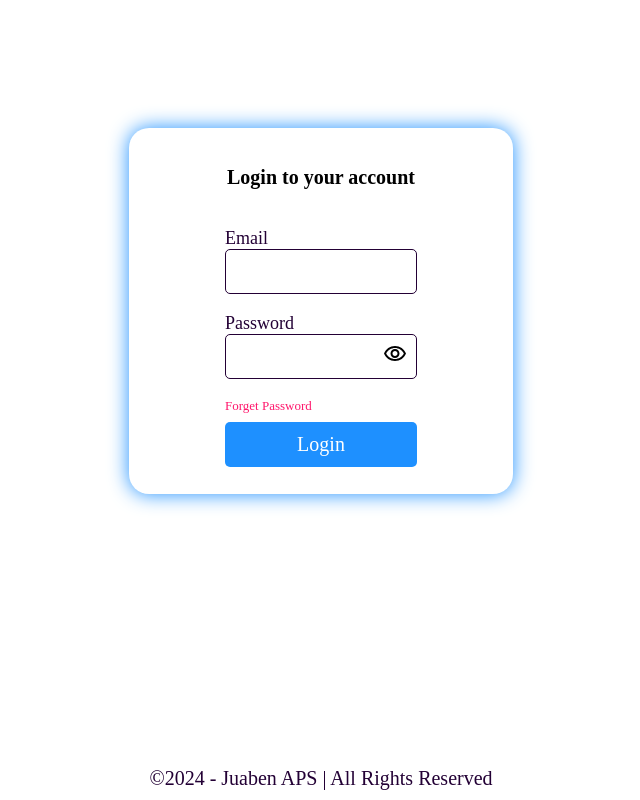
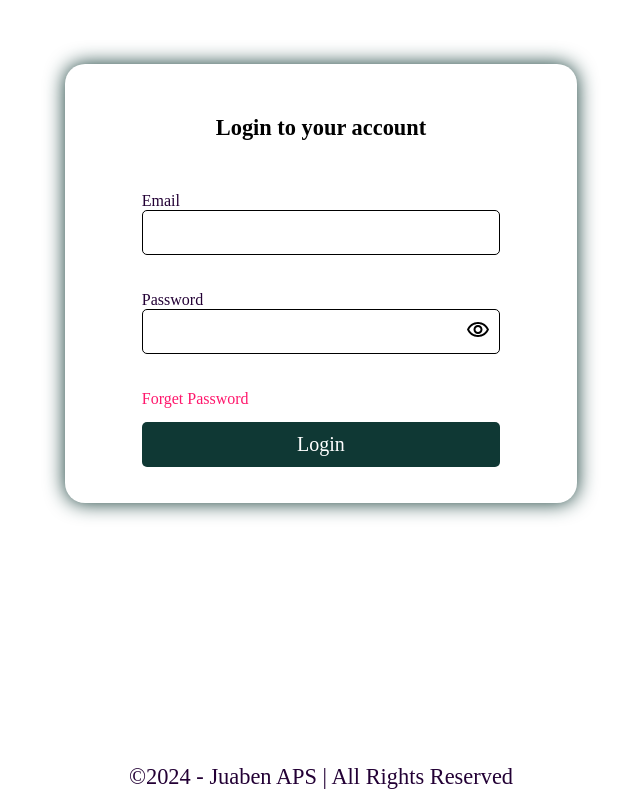
Before and after one commit to codinnovation/juaben-aps-school-portal, a Next.js app: page /login in a window 1280 px wide. Shown: the whole page, without its empty margins (319-959 px from the left). Built offline with nearby package versions, Linux system fonts and the light colour scheme; no server answers.

Commit message:
responsiveness for login page desktops/laptops

```diff
--- a/src/pages/login/index.js
+++ b/src/pages/login/index.js
@@ -10,20 +10,20 @@ import { useRouter } from "next/router";
 import { auth } from ".././../lib/firebase";
 
 
-function Index() {
+function LoginForm() {
   const [showPassword, setShowPassword] = useState(false);
-  const [isButtonClicked, setIsButtonClicked] = useState(false);
+  const [isSubmitting, setIsSubmitting] = useState(false);
   const router = useRouter();
 
-  const [user, setUser] = useState({
+  const [userCredentials, setUserCredentials] = useState({
     email: "",
     password: "",
   });
 
   const handleInputChange = (e) => {
     const { name, value } = e.target;
-    setUser((prevUser) => ({
-      ...prevUser,
+    setUserCredentials((prevCredentials) => ({
+      ...prevCredentials,
       [name]: value,
     }));
   };
@@ -31,11 +31,11 @@ function Index() {
   const handleFormSubmit = async (e) => {
     e.preventDefault();
 
-    setIsButtonClicked(true);
+    setIsSubmitting(true);
 
     let data = {
-      email: user.email,
-      password: user.password,
+      email: userCredentials.email,
+      password: userCredentials.password,
     };
 
     try {
@@ -49,27 +49,27 @@ function Index() {
 
       if (response.ok) {
         toast.success("Login successful");
-        setIsButtonClicked(false);
+        setIsSubmitting(false);
         router.push("/")
       } else {
         toast.error("Login Failed");
-        setIsButtonClicked(false);
+        setIsSubmitting(false);
       }
     } catch (error) {
       toast.error("Error Occurred");
-      setIsButtonClicked(false);
+      setIsSubmitting(false);
     } finally {
-      setIsButtonClicked(false);
+      setIsSubmitting(false);
     }
   };
 
 
   const resetPassword = async () => {
-   if(!email){
+    if(!userCredentials.email){
       toast.error("Please enter your email address")
     }
     try {
-     await sendPasswordResetEmail(auth, email);
+      await sendPasswordResetEmail(auth, userCredentials.email);
       toast.success("Password reset email sent. Please check your email.");
     } catch (error) {
       toast.error("Error sending password reset email");
@@ -79,10 +79,10 @@ function Index() {
 
   return (
     <>
-      {isButtonClicked && (
+      {isSubmitting && (
         <>
-          <div className={styles.circle_container}>
-            <div className={styles.circle}></div>
+          <div className={styles.loadingContainer}>
+            <div className={styles.loadingCircle}></div>
             <span>Please wait...</span>
           </div>
         </>
@@ -92,60 +92,60 @@ function Index() {
         <link rel="icon" href="/favicon.ico" />
       </Head>
 
-      <div className={styles.container}>
-        <div className={styles.container_items}>
-          <div className={styles.container_login}>
+      <div className={styles.authContainer}>
+        <div className={styles.authItems}>
+          <div className={styles.authLogin}>
             <h2>Login to your account</h2>
           </div>
 
-          <div className={styles.container_form}>
+          <div className={styles.authForm}>
             <form onSubmit={handleFormSubmit}>
-              <div className={styles.container_form_input}>
+              <div className={styles.authFormInput}>
                 <label>Email</label>
                 <input
                   type="text"
                   id="email"
                   name="email"
                   required
-                  value={user.email}
+                  value={userCredentials.email}
                   onChange={handleInputChange}
                 />
               </div>
 
-              <div className={styles.container_form_input}>
+              <div className={styles.authFormInput}>
                 <label>Password</label>
                 <input
                   type={showPassword ? "text" : "password"}
                   id="password"
                   name="password"
                   required
-                  value={user.password}
+                  value={userCredentials.password}
                   onChange={handleInputChange}
                 />
                 {showPassword ? (
                   <VisibilityOffOutlined
-                    className={styles.VisibilityIcon}
+                    className={styles.visibilityIcon}
                     onClick={() => setShowPassword(false)}
                   />
                 ) : (
                   <VisibilityOutlinedIcon
-                    className={styles.VisibilityIcon}
+                    className={styles.visibilityIcon}
                     onClick={() => setShowPassword(true)}
                   />
                 )}
               </div>
 
-              <div className={styles.container_forget_password}>
+              <div className={styles.authForgetPassword}>
                 <a onClick={resetPassword}>Forget Password</a>
               </div>
 
-              <button type="submit" className={styles.login_btn}>
+              <button type="submit" className={styles.loginButton}>
                 Login
               </button>
             </form>
           </div>
         </div>
-        <div className={styles.footer_container}>
+        <div className={styles.footerContainer}>
           <p>
             &copy;{new Date().getFullYear()} - Juaben APS | All Rights
             Reserved
@@ -157,4 +157,4 @@ function Index() {
   );
 }
 
-export default Index;
+export default LoginForm;
--- a/src/styles/login.module.css
+++ b/src/styles/login.module.css
@@ -1,4 +1,4 @@
-.container {
+.authContainer {
    display: flex;
    flex-direction: column;
    align-items: center;
@@ -7,33 +7,31 @@
    width: 100%;
 }
 
-.container_items {
+.authItems {
    width: 30%;
    height: 100%;
-   box-shadow: 0px 0px 20px dodgerblue;
+   box-shadow: 0px 0px 20px #0f3834;
    margin-top: 10%;
    border-radius: 20px;
 }
 
-
-.container_login {
+.authLogin {
    margin: 10% auto;
    width: 50%;
 }
 
-.container_login h2 {
+.authLogin h2 {
    font-size: 20px;
-   font-family: 'metropolis';
+   font-family: serif;
    text-align: center;
 }
 
-
-.container_form {
+.authForm {
    width: 50%;
    margin: 7% auto;
 }
 
-.container_form_input {
+.authFormInput {
    display: flex;
    flex-direction: column;
    width: 100%;
@@ -41,50 +39,50 @@
    position: relative;
 }
 
-.container_form_input label {
+.authFormInput label {
    color: #230035;
    font-size: 18px;
-   font-family: 'metropolis';
+   font-family: serif;
 }
 
-.container_form_input input {
+.authFormInput input {
    width: 100%;
    height: 45px;
    border-radius: 5px;
-   border: 1px solid #230035;
+   border: 1px solid #000;
    display: flex;
    padding-left: 10px;
    color: #230035;
-   font-family: 'metropolis';
+   font-family: serif;
    font-weight: 600;
    letter-spacing: 0.5px;
    transition: 0.2s ease-in-out;
 }
 
-.container_form_input input:active{
-   transform: scaleX(1.2);
+.authFormInput input:active {
+   transform: scaleX(1.1);
 }
 
-.container_form_input .VisibilityIcon{
+.authFormInput .visibilityIcon {
    position: absolute;
    top: 62%;
    transform: translateY(-50%);
    right: 10px;
 }
 
-.container_forget_password a{
+.authForgetPassword a {
    color: #FF176C;
    text-decoration: none;
-   font-family: 'metropolis';
+   font-family: serif;
    font-size: 18px;
 }
 
-.container_form button{
+.authForm button {
    width: 100%;
    height: 45px;
-   background-color: dodgerblue;
+   background-color: #0f3834;
    color: #fff;
-   font-family: 'metropolis';
+   font-family: serif;
    font-size: 20px;
    transition: 0.4s ease-in-out;
    border-radius: 5px;
@@ -92,42 +90,37 @@
    border: none;
 }
 
-.container_form button:hover{
+.authForm button:hover {
    transform: scaleX(1.1);
 }
 
-.container_forget_password{
+.authForgetPassword {
    display: grid;
    grid-template-columns: 1fr auto;
    width: 100%;
 }
 
-.container_forget_password .link{
+.authForgetPassword .link {
    font-size: 13px;
 }
 
-.container_forget_password a {
+.authForgetPassword a {
    font-size: 13px;
    cursor: pointer;
 }
 
-
-
-.footer_container {
+.footerContainer {
    margin-top: auto;
    margin-bottom: 10px;
 }
 
-.footer_container p {
+.footerContainer p {
    color: #230035;
    font-size: 20px;
+   font-family: serif;
 }
 
-
-
-
-
-.circle_container {
+.loadingContainer {
    display: flex;
    align-items: center;
    justify-content: center;
@@ -141,7 +134,7 @@
    z-index: 9999;
 }
 
- .circle {
+.loadingCircle {
    width: 50px;
    height: 50px;
    border-radius: 50%;
@@ -151,48 +144,56 @@
 }
 
 @keyframes spin {
-   0% { transform: rotate(0deg); }
-   100% { transform: rotate(360deg); }
+   0% {
+      transform: rotate(0deg);
    }
 
- .circle_container span {
+   100% {
+      transform: rotate(360deg);
+   }
+}
+
+.loadingContainer span {
    margin-left: 10px;
    font-size: 17px;
    color: dodgerblue;
    font-family: 'metropolis';
 }
 
-
- @media (max-width:700px){
-   .container_items{
+@media (max-width:700px) {
+   .authItems {
       width: 90%;
       margin-top: 25%;
    }
-   .container_login{
+
+   .authLogin {
       width: 90%;
    }
-   .container_login h2{
+
+   .authLogin h2 {
       font-size: 17px;
    }
-   .container_form{
+
+   .authForm {
       width: 80%;
    }
 
-   .container_form_input label {
+   .authFormInput label {
       color: #000;
       font-size: 14px;
    }
-   .container_form_input input {
+
+   .authFormInput input {
       height: 40px;
    }
 
-   .footer_container p {
+   .footerContainer p {
       color: #000;
       font-size: 15px;
       margin-bottom: 7%;
    }
 
-   .container_form button{
+   .authForm button {
       width: 100%;
       height: 40px;
       background-color: dodgerblue;
@@ -202,3 +203,193 @@
       border: none;
    }
 }
+
+
+
+
+
+/*Desktops/laptops 1024 - 1440 x 600 - 900*/
+@media (min-width: 1024px) and (max-width: 1440px) and (min-height: 600px) and (max-height: 900px) {
+   .authItems {
+      width: 40%;
+      margin-top: 5%;
+   }
+
+   .authLogin {
+      margin: 10% auto;
+      width: 70%;
+   }
+
+   .authLogin h2 {
+      font-size: 1.4em;
+   }
+
+   .authForm {
+      width: 70%;
+      margin: 7% auto;
+   }
+
+   .authFormInput label {
+      font-size: 1em;
+   }
+
+
+   .authForgetPassword a {
+      font-size: 1em;
+   }
+
+   .footerContainer p {
+      font-size: 1.4em;
+   }
+
+}
+
+
+
+
+
+
+
+
+
+
+/*Desktops/laptops 1680 - 1920 x 1050 - 1200 */
+
+@media (min-width: 1680px) and (max-width: 1920px) and (min-height: 1050px) and (max-height: 1200px) {
+   .authItems {
+      width: 30%;
+      margin-top: 5%;
+   }
+
+   .authLogin {
+      margin: 10% auto;
+      width: 70%;
+   }
+
+   .authLogin h2 {
+      font-size: 1.6em;
+   }
+
+   .authForm {
+      width: 70%;
+      margin: 7% auto;
+   }
+
+   .authFormInput label {
+      font-size: 1.2em;
+   }
+
+
+   .authForgetPassword a {
+      font-size: 1.1em;
+   }
+
+   .footerContainer p {
+      font-size: 1.6em;
+   }
+
+}
+
+
+
+
+
+
+
+
+
+/*Desktops/laptops 2560 -  x 1440 -  */
+@media (min-width: 2560px) and (max-width: 2560px) and (min-height: 1440px) and (max-height: 1440px) {
+   .authItems {
+      width: 30%;
+      margin-top: 5%;
+   }
+
+   .authLogin {
+      margin: 10% auto;
+      width: 70%;
+   }
+
+   .authLogin h2 {
+      font-size: 2.3em;
+   }
+
+   .authForm {
+      width: 70%;
+      margin: 7% auto;
+   }
+
+   .authFormInput label {
+      font-size: 1.5em;
+   }
+
+   .authFormInput input {
+      width: 100%;
+      height: 65px;
+   }
+
+
+   .authForgetPassword a {
+      font-size: 1.4em;
+   }
+
+   .footerContainer p {
+      font-size: 2em;
+   }
+
+}
+
+
+
+
+
+
+
+
+
+/*Desktops/laptops 3840 - 4096 x 2160 - 2304 */
+@media (min-width: 3840px) and (max-width: 4096px) and (min-height: 2160px) and (max-height: 2304px) {
+   .authItems {
+      width: 22%;
+      margin-top: 5%;
+   }
+
+   .authLogin {
+      margin: 10% auto;
+      width: 70%;
+   }
+
+   .authLogin h2 {
+      font-size: 2.3em;
+   }
+
+   .authForm {
+      width: 70%;
+      margin: 7% auto;
+   }
+
+   .authFormInput label {
+      font-size: 1.5em;
+   }
+
+   .authFormInput input {
+      width: 100%;
+      height: 65px;
+   }
+
+   .authForm button {
+      width: 100%;
+      height: 65px;
+      font-size: 2em;
+   }
+
+
+   .authForgetPassword a {
+      font-size: 1.4em;
+   }
+
+   .footerContainer p {
+      font-size: 2em;
+   }
+
+}
```
Lines whose indentation alone changed are shown as unchanged.
